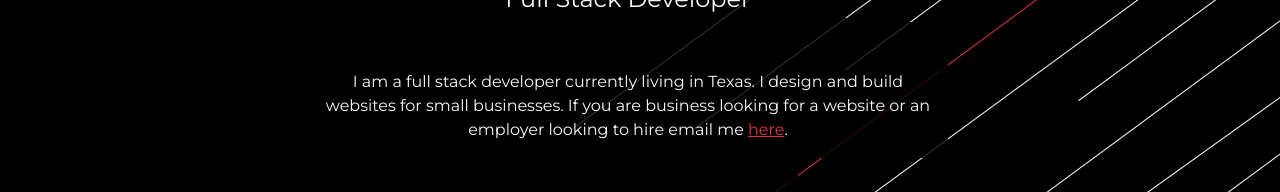
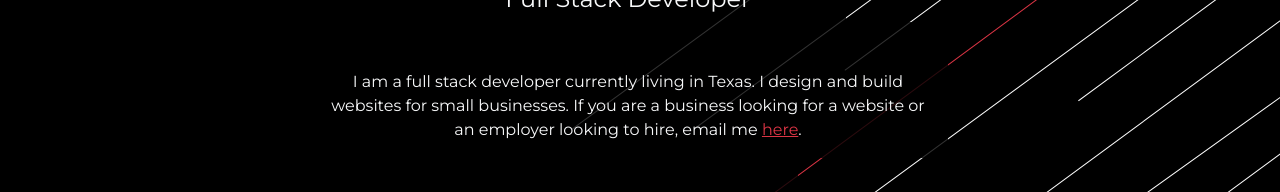
Before and after one commit to spencersaunders45/portfolio, a React (Create React App) app: page / in a window 1280 px wide. Shown: the part 185-377 px from the top of the page. Built offline with nearby package versions, Linux system fonts and the light colour scheme.

Commit message:
fixed some spelling errors

```diff
--- a/src/views/About/About.jsx
+++ b/src/views/About/About.jsx
@@ -17,7 +17,7 @@ export default () => {
         <div className="row justify-content-center">
           <div className="col-7 TextBackground mb-5">
             <h1 className="pt-1">Hello, I'm Spencer.</h1>
-            <p className="pt-5">I am a full stack developer doing everything from UI/UX design to database development. I have experience creating websites for small buinesses and am driven to provide the best product as possible. I am a strraight forward highly self motivated person who likes to get the job done right the first time. I write clean code <a className="text-danger" href="https://github.com/spencersaunders45/student_tracker/tree/main/src">(seen here)</a> and am constantly seeking to improve my skills. If you would like to work with me then contact me <a className="text-danger" href="mailto: spencer.saunders45@gmail.com">here</a>.</p>
+            <p className="pt-5">I am a full stack developer doing everything from UI/UX design to database development. I have experience creating websites for small buinesses and am driven to provide the best product as possible. I am a straight forward highly self motivated person who likes to get the job done right the first time. I write clean code <a className="text-danger" href="https://github.com/spencersaunders45/student_tracker/tree/main/src">(seen here)</a> and am constantly seeking to improve my skills. If you would like to work with me then contact me <a className="text-danger" href="mailto: spencer.saunders45@gmail.com">here</a>.</p>
             <p className="py-2 ">You can also view my projects <a className="text-danger" href="/projects">here</a>.</p>
           </div>
           <div className="row justify-content-center">
--- a/src/views/Home/Home.jsx
+++ b/src/views/Home/Home.jsx
@@ -23,7 +23,7 @@ export default () => {
           </div>
           <div className="row justify-content-center StopOverflow">
             <div className="col-6 pt-5 ColBackground">
-              <p className="text-light">I am a full stack developer currently living in Texas. I design and build websites for small businesses. If you are business looking for a website or an employer looking to hire email me <a className="text-danger" href="mailto: spencer.saunders45@gmail.com">here</a>.</p>
+              <p className="text-light">I am a full stack developer currently living in Texas. I design and build websites for small businesses. If you are a business looking for a website or an employer looking to hire, email me <a className="text-danger" href="mailto: spencer.saunders45@gmail.com">here</a>.</p>
             </div>
           </div>
           <div className="row justify-content-center StopOverflow">
```
